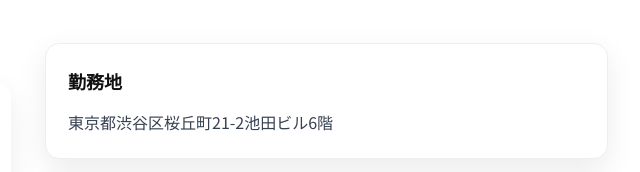
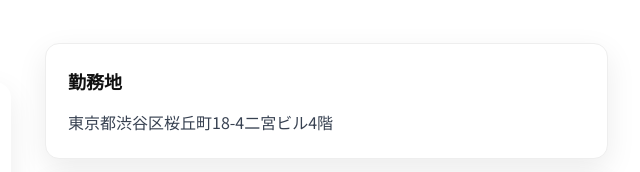
Before and after one commit to recruite-referral/ZOSTEC_salesrecruit, a plain HTML site: page index.html in a window 1280 px wide. Shown: the part 2164-2336 px from the top of the page, 612-1252 px from the left. Drawn offline with Linux system fonts and the light colour scheme.

Commit message:
Update index.html

```diff
--- a/index.html
+++ b/index.html
@@ -194,7 +194,7 @@
         <div class="grid-3" style="grid-template-columns:1fr;gap:16px">
           <div class="card">
             <h3>勤務地</h3>
-            <p>東京都渋谷区桜丘町21-2池田ビル6階</p>
+            <p>東京都渋谷区桜丘町18-4二宮ビル4階</p>
           </div>
           <div class="card">
             <h3>働き方</h3>
```
